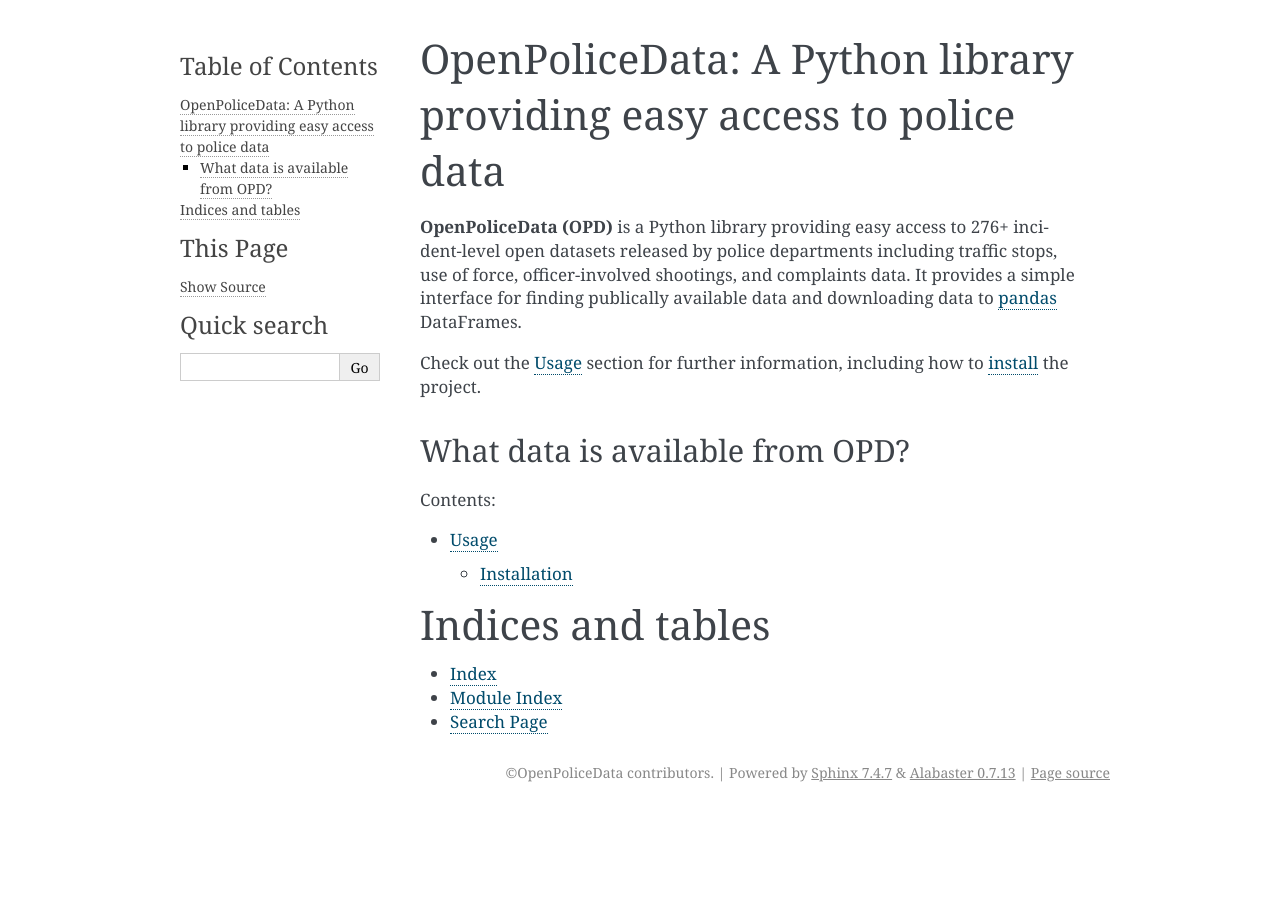
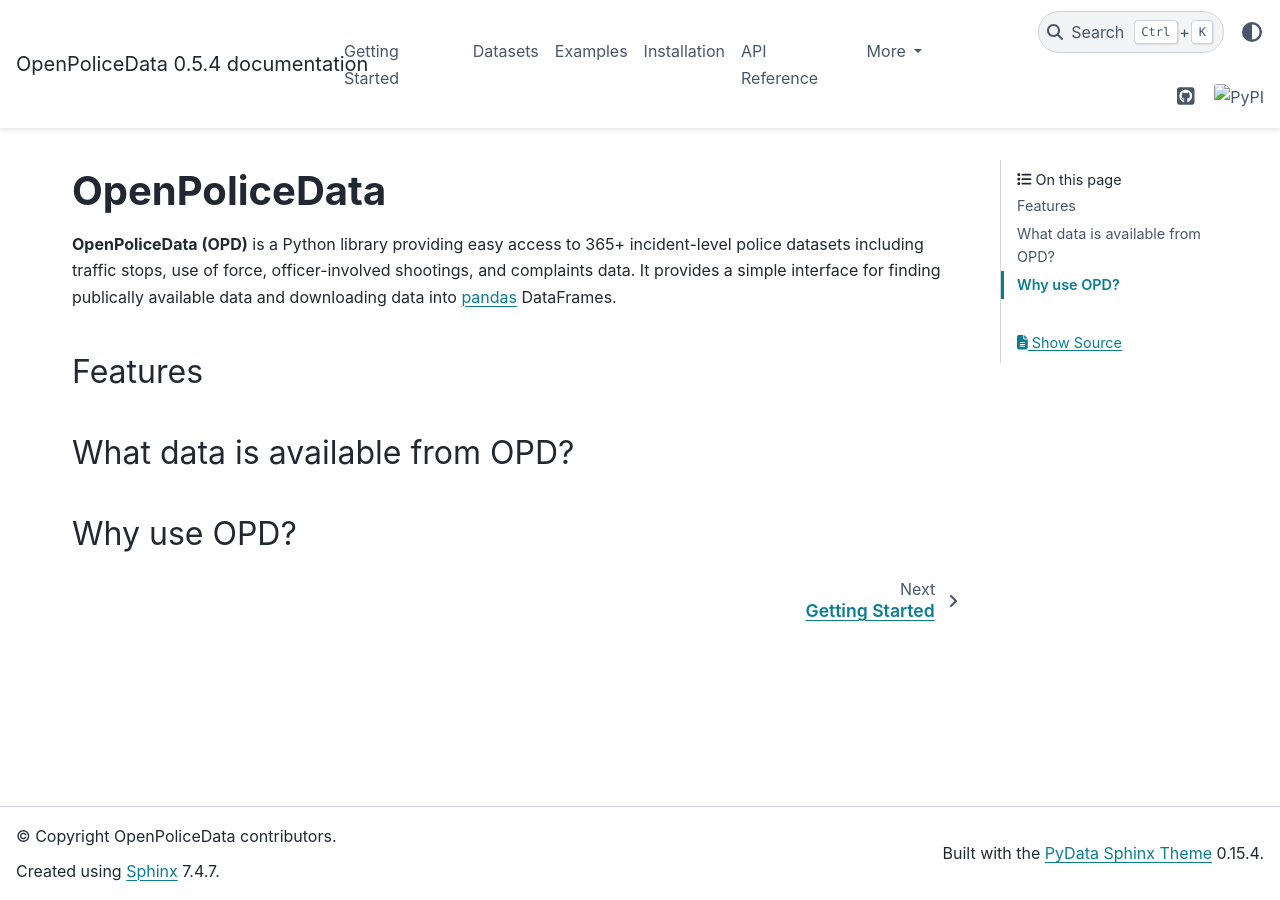
Before and after one commit to openpolicedata/openpolicedata, a Sphinx documentation site: the page built from docs/source/index.rst, in a window 1280 px wide. Built offline with Sphinx 7.4.7 and the PyData theme 0.15.4, drawn with Linux system fonts in a browser that asks for light colours.

Commit message:
Docs progress

```diff
--- a/docs/source/conf.py
+++ b/docs/source/conf.py
@@ -11,6 +11,12 @@
 author = 'Matt Sowd and Paul Otto'
 release = '0.5.4'
 
+import os
+import sys
+docs_loc = os.path.dirname(os.path.dirname(__file__))
+sys.path.insert(0, os.path.dirname(docs_loc))
+import openpolicedata
+
 # -- General configuration ---------------------------------------------------
 # https://www.sphinx-doc.org/en/master/usage/configuration.html#general-configuration
 
@@ -19,21 +25,56 @@
 # extensions coming with Sphinx (named 'sphinx.ext.*') or your custom
 # ones.
 extensions = [
+    'sphinx.ext.autodoc',
+    'sphinx.ext.doctest',
     'sphinx.ext.duration',
-    'sphinx.ext.doctest',
-    'sphinx.ext.autodoc',
+    "sphinx.ext.intersphinx",
     'sphinx.ext.autosummary',
+    "numpydoc",
 ]
+
+autosummary_generate = True
+# https://www.sphinx-doc.org/en/master/usage/extensions/autodoc.html#confval-autodoc_typehints
+autodoc_typehints = "none"
+
+# https://numpydoc.readthedocs.io/en/latest/install.html
+numpydoc_attributes_as_param_list = False
 
 templates_path = ['_templates']
 exclude_patterns = []
 
-
+# https://pydata-sphinx-theme.readthedocs.io/en/stable/user_guide/layout.html
 
 # -- Options for HTML output -------------------------------------------------
 # https://www.sphinx-doc.org/en/master/usage/configuration.html#options-for-html-output
 
 # The theme to use for HTML and HTML Help pages.  See the documentation for
 # a list of builtin themes.
-html_theme = 'alabaster'
+html_theme = 'pydata_sphinx_theme'
 html_static_path = ['_static']
+
+# Unable to get this to work as a relative links so using full link for now
+pypi_logo = os.path.join(docs_loc, "_static","pypi.svg")
+
+html_theme_options = {
+    "github_url": "https://github.com/openpolicedata/openpolicedata",
+    "icon_links": [
+        {
+            "name": "PyPI",
+            # URL where the link will redirect
+            "url": "https://pypi.org/project/openpolicedata/",  # required
+            # Icon class (if "type": "fontawesome"), or path to local image (if "type": "local")
+            "icon": pypi_logo,
+            # The type of image to be used (see below for details)
+            "type": "local",
+        }
+   ]
+    # "navbar_end": ["version-switcher", "theme-switcher", "navbar-icon-links"],
+}
+
+intersphinx_mapping = {
+        "pandas": ("https://pandas.pydata.org/", None),
+        "python": ("https://docs.python.org/3/", None),
+    }
+
+# TODO: https://pydata-sphinx-theme.readthedocs.io/en/stable/user_guide/version-dropdown.html
--- /dev/null
+++ b/docs/source/datasets/index.rst
@@ -0,0 +1,6 @@
+Datasets
+========
+
+.. Show map!
+
+.. How to contribute datasets
--- /dev/null
+++ b/docs/source/examples/index.rst
@@ -0,0 +1,5 @@
+Examples
+============
+
+.. https://scitools.org.uk/cartopy/docs/latest/gallery/index.html
+.. https://sphinx-gallery.github.io/stable/index.html
--- /dev/null
+++ b/docs/source/getting_started/index.rst
@@ -0,0 +1,4 @@
+.. _getting_started:
+
+Getting Started
+===============
--- a/docs/source/index.rst
+++ b/docs/source/index.rst
@@ -3,28 +3,28 @@
    You can adapt this file completely to your liking, but it should at least
    contain the root `toctree` directive.
 
-OpenPoliceData: A Python library providing easy access to police data
-=====================================================================
+**OpenPoliceData**
+==================
 
-**OpenPoliceData (OPD)** is a Python library providing easy access to 276+ incident-level open datasets released by police departments including traffic stops, use of force, officer-involved shootings, and complaints data. It provides a simple interface for finding publically available data and downloading data to `pandas <https://pandas.pydata.org/>`_ DataFrames.
+.. toctree::
+   :maxdepth: 2
+   :caption: Contents:
+   :hidden:
 
-Check out the :doc:`usage` section for further information, including how to
-:ref:`install <installation>` the project.
+   getting_started/index
+   datasets/index
+   examples/index
+   installation/index
+   api/index
+   resources/index
+
+**OpenPoliceData (OPD)** is a Python library providing easy access to 365+ incident-level police datasets including traffic stops, use of force, officer-involved shootings, and complaints data. It provides a simple interface for finding publically available data and downloading data into `pandas <https://pandas.pydata.org/>`_ DataFrames.
+
+Features
+--------
 
 What data is available from OPD?
 --------------------------------
 
-.. toctree::
-   :maxdepth: 2
-   :caption: Contents:
-
-   usage
-
-
-
-Indices and tables
-==================
-
-* :ref:`genindex`
-* :ref:`modindex`
-* :ref:`search`
+Why use OPD?
+--------------------------------
--- /dev/null
+++ b/docs/source/installation/index.rst
@@ -0,0 +1,2 @@
+Installation
+============
--- /dev/null
+++ b/docs/source/resources/index.rst
@@ -0,0 +1,2 @@
+Other Resources
+===============
```
Also changed, not shown: docs/source/api/datasets.rst (added, +17 -0 lines), docs/source/api/index.rst (added, +18 -0 lines), docs/source/api/source.rst (added, +13 -0 lines), docs/source/usage.rst (deleted, +0 -13 lines), docs/_static/pypi.svg (added), 3 other files.
